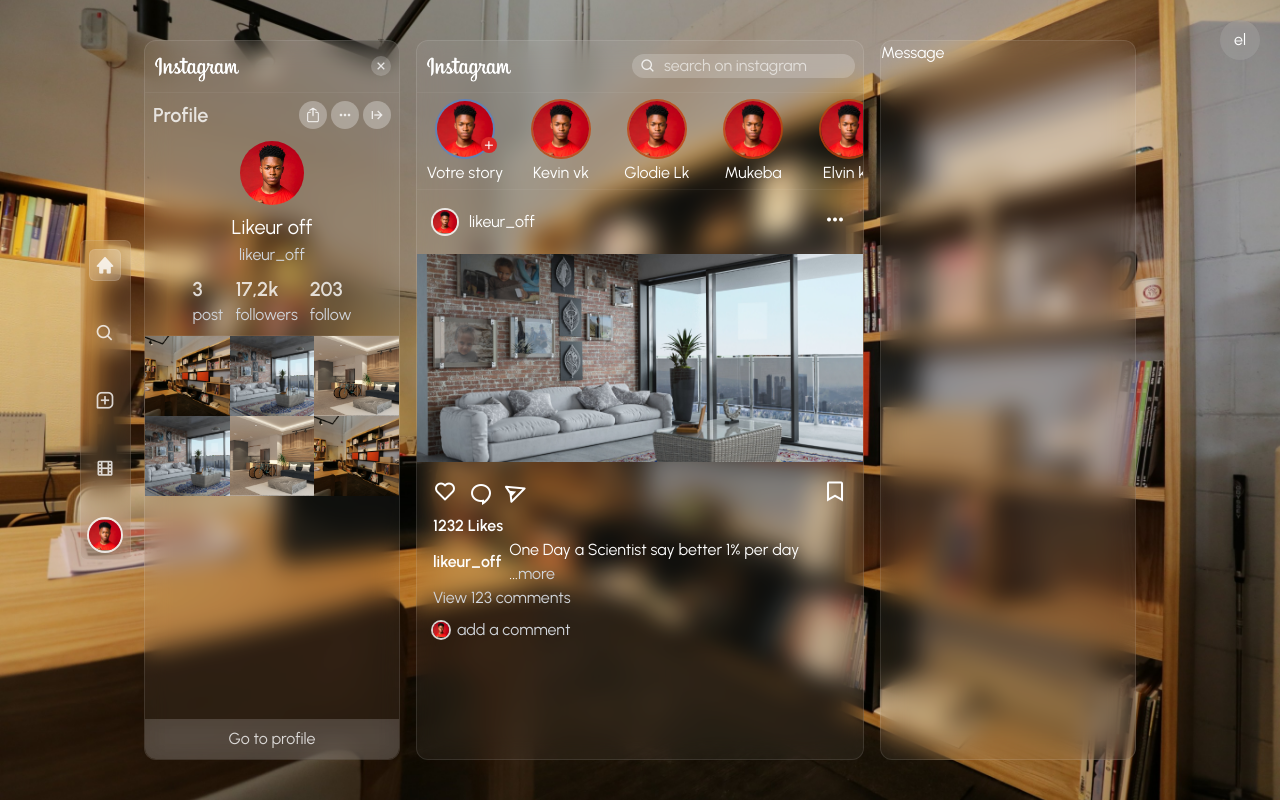
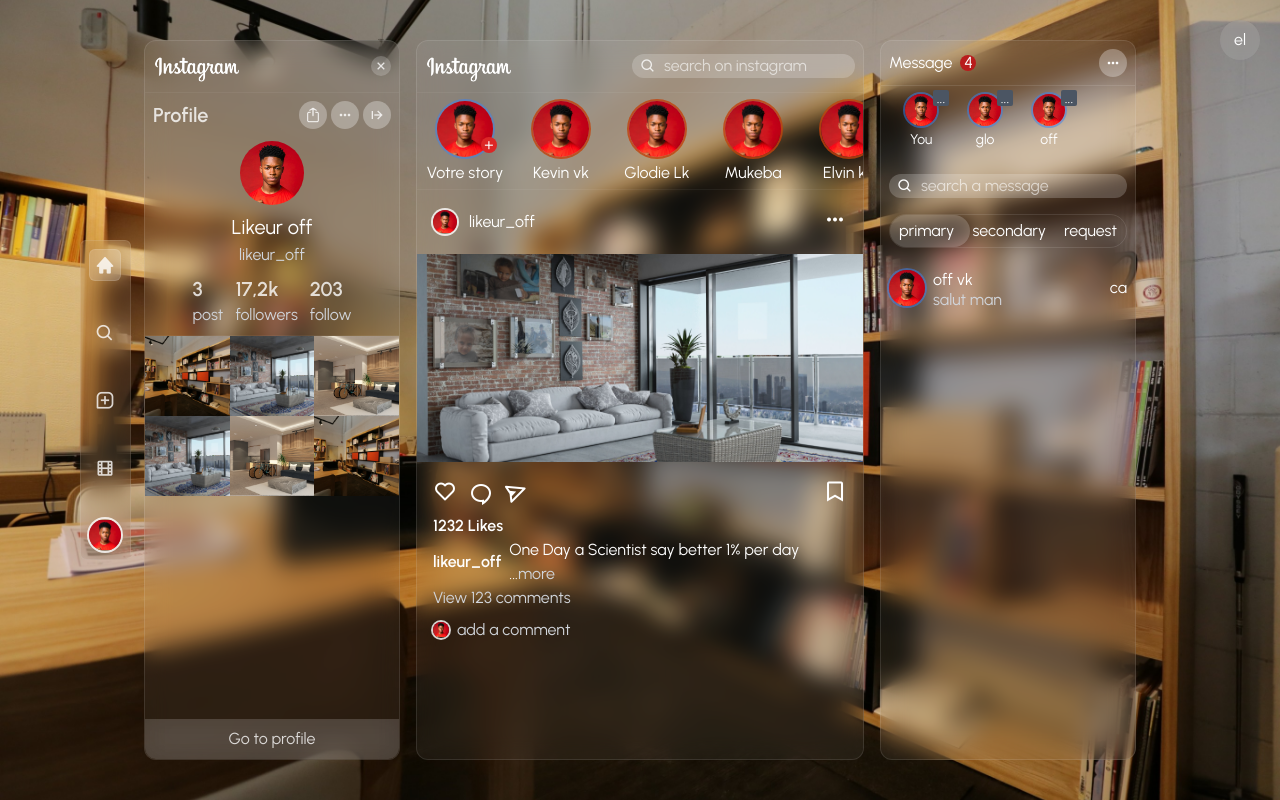
Before and after one commit to Likeur/instagram-appleVision, an Angular app: page /home in a window 1280 px wide. Built offline with nearby package versions, Linux system fonts and the light colour scheme.

Commit message:
working on messagelist

```diff
--- a/src/app/components/home/home.component.html
+++ b/src/app/components/home/home.component.html
@@ -177,7 +177,17 @@
 
             <!-- Message List -->
             <div id="MessageList" class="text-white h-[90vh] border border-white/10 w-[20vw] bg-white/5 backdrop-blur-md rounded-xl">
-                <h1 class="">Message</h1>
+                <div class="p-2 border-b border-white/10 flex items-center justify-between">
+                    <div class="flex items-center gap-2">
+                        <h1 class="">Message</h1>
+                        <span class="bg-red-700 text-white rounded-full p-2 h-4 w-4 grid place-content-center">4</span>
+                    </div>
+                    <button class="h-7 w-7 bg-white/30 rounded-full grid place-content-center"><i class='bx bx-dots-horizontal-rounded'></i></button>
+                </div>
+
+                <div>
+                    <app-message-list/>
+                </div>
             </div>
         </div>
     </div>
--- a/src/app/components/home/home.component.ts
+++ b/src/app/components/home/home.component.ts
@@ -3,12 +3,13 @@
 import { Draggable } from "gsap/Draggable";
 import gsap from 'gsap';
 import { isFormGroup } from '@angular/forms';
+import { MessageListComponent } from '../message-list/message-list.component';
 
 gsap.registerPlugin(Draggable)
 @Component({
   selector: 'app-home',
   standalone: true,
-  imports: [ProfilComponent],
+  imports: [ProfilComponent, MessageListComponent],
   templateUrl: './home.component.html',
 })
 export default class HomeComponent implements OnInit {
--- a/src/app/components/message-list/message-list.component.html
+++ b/src/app/components/message-list/message-list.component.html
@@ -1 +1,49 @@
-<p>message-list works!</p>
+<section class="w-full">
+    <div class="p-2 flex items-center">
+        <div class="flex flex-col items-center shrink-0 w-16 h-16">
+            <button class="h-8 w-8 shrink-0 rounded-full ring-2 relative"><img src="../../../assets/img/likepp.jpg" class="w-full rounded-full h-full object-cover" alt="">
+            <div class="absolute bg-gray-600 grid place-content-center text-white h-4 w-4 rounded-sm -right-3 -top-1">...</div></button>
+            <span class="mt-1 text-white text-sm">You</span>
+        </div>
+        <div class="flex flex-col items-center shrink-0 w-16 h-16">
+            <button class="h-8 w-8 shrink-0 rounded-full ring-2 relative"><img src="../../../assets/img/likepp.jpg" class="w-full rounded-full h-full object-cover" alt="">
+            <div class="absolute bg-gray-600 grid place-content-center text-white h-4 w-4 rounded-sm -right-3 -top-1">...</div></button>
+            <span class="mt-1 text-white text-sm">glo</span>
+        </div>
+        <div class="flex flex-col items-center shrink-0 w-16 h-16">
+            <button class="h-8 w-8 shrink-0 rounded-full ring-2 relative"><img src="../../../assets/img/likepp.jpg" class="w-full rounded-full h-full object-cover" alt="">
+            <div class="absolute bg-gray-600 grid place-content-center text-white h-4 w-4 rounded-sm -right-3 -top-1">...</div></button>
+            <span class="mt-1 text-white text-sm">off</span>
+        </div>
+    </div>
+    <div class="p-2">
+        <div class="flex items-center bg-white/20 rounded-full gap-2 px-2">
+            <i class='bx bx-search'></i>
+            <input type="search" class="bg-transparent text-white outline-none placeholder:text-white/60" placeholder="search a message" name="" id="">
+        </div>
+    </div >
+    <div class="p-2 w-full">
+        <div class="flex items-center relative justify-around border border-white/10 rounded-full p-1 gap-2">
+            <button>primary</button>
+            <button>secondary</button>
+            <button>request</button>
+            <div class="absolute bg-white/20 h-full w-[5rem] left-0 rounded-full"></div>
+        </div>
+    </div>
+    <div class="p-2">
+        <div class="flex justify-between  items-center">
+            <div class="flex gap-2 items-center">
+                <div class="flex shrink-0 ">
+                    <button class="h-9 w-9 shrink-0 rounded-full ring-2 relative"><img src="../../../assets/img/likepp.jpg" class="w-full rounded-full h-full object-cover" alt=""></button>
+                </div>
+                <div>
+                    <h2 class="mt-1">off vk</h2>
+                    <p class="text-gray-300 -mt-1">salut man</p>
+                </div>
+            </div>
+            <div>
+                <button>ca</button>
+            </div>
+        </div>
+    </div>
+</section>
```
